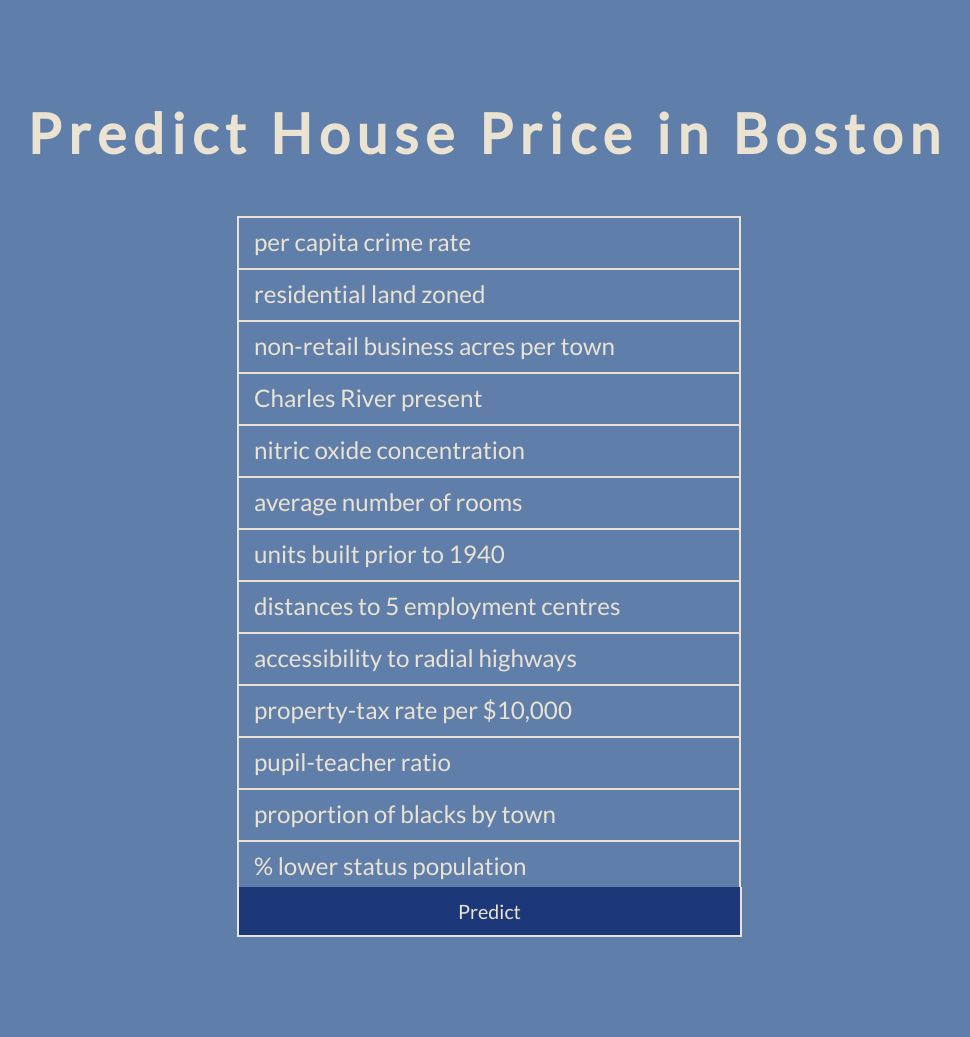
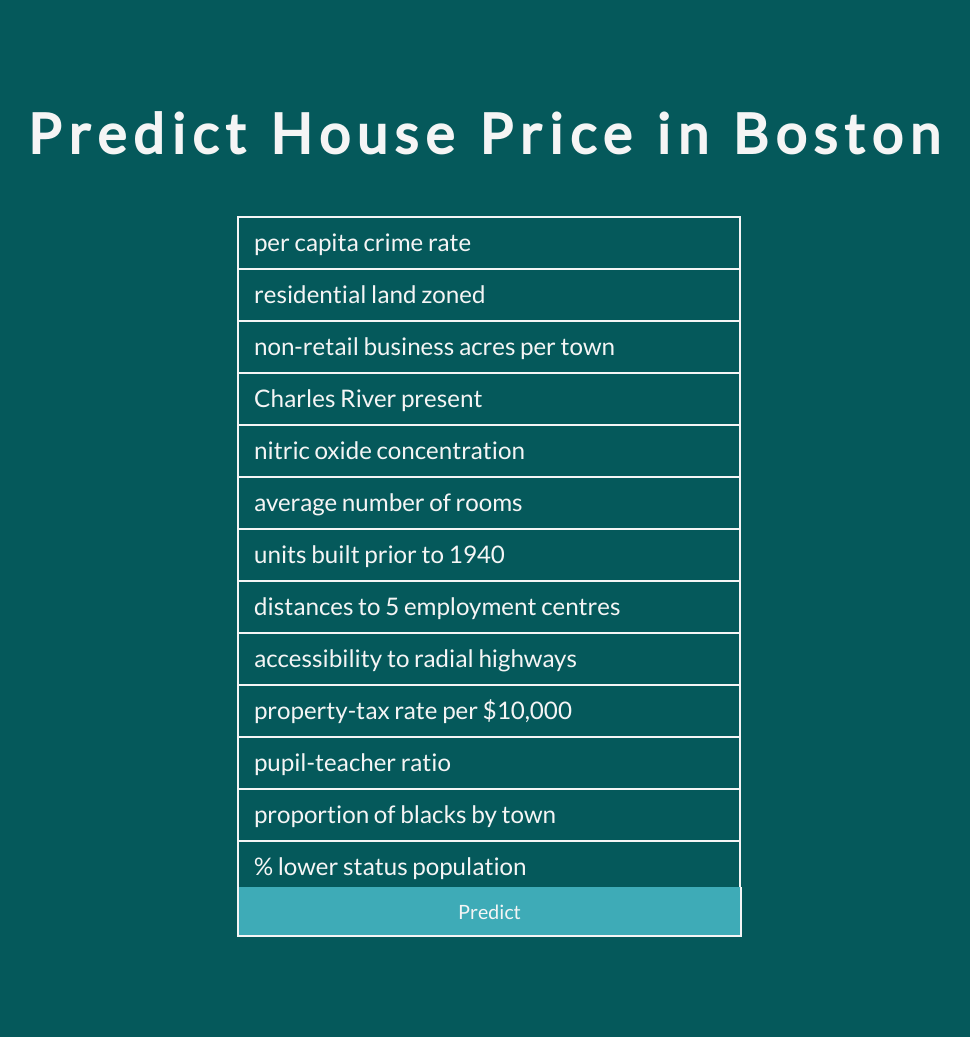
Before and after one commit to shiv0112/boston_random_forest, a Flask app: page / in a window 1280 px wide. Shown: the whole page, without its empty margins (153-1123 px from the left). Run offline with Flask 2, Linux system fonts and the light colour scheme.

Commit message:
site completed

```diff
--- a/static/style.css
+++ b/static/style.css
@@ -1,83 +1,83 @@
 @import url(https://fonts.googleapis.com/css?family=Lato:100,300,400);
 
 input::-webkit-input-placeholder, textarea::-webkit-input-placeholder {
-  color: #EAE3D2;
+  color: #F5F5F5;
   font-size: 1.23em;
 }
 
 input:focus::-webkit-input-placeholder, textarea:focus::-webkit-input-placeholder {
-  color: #EAE3D2;
+  color: #F5F5F5;
 }
 
 input::-moz-placeholder, textarea::-moz-placeholder {
-  color: #EAE3D2;
+  color: #F5F5F5;
   font-size: 1.23em;
 }
 
 input:focus::-moz-placeholder, textarea:focus::-moz-placeholder {
-  color: #EAE3D2;
+  color: #F5F5F5;
 }
 
 input::placeholder, textarea::placeholder {
-  color: #EAE3D2;
+  color: #F5F5F5;
   font-size: 1.23em;
 }
 
 input:focus::placeholder, textarea::focus:placeholder {
-  color: #EAE3D2;
+  color: #F5F5F5;
 }
 
 input::-ms-placeholder, textarea::-ms-placeholder {
-  color: #EAE3D2;
+  color: #F5F5F5;
   font-size: 1.23em;
 }
 
 input:focus::-ms-placeholder, textarea:focus::-ms-placeholder {
-  color: #EAE3D2;
+  color: #F5F5F5;
 }
 
 /* on hover placeholder */
 
 input:hover::-webkit-input-placeholder, textarea:hover::-webkit-input-placeholder {
-  color: #607EAA;
+  color: #05595B;
   font-size: 1.23em;
 }
 
 input:hover:focus::-webkit-input-placeholder, textarea:hover:focus::-webkit-input-placeholder {
-  color: #EAE3D2;
+  color: #F5F5F5;
 }
 
 input:hover::-moz-placeholder, textarea:hover::-moz-placeholder {
-  color: #607EAA;
+  color: #05595B;
   font-size: 1.23em;
 }
 
 input:hover:focus::-moz-placeholder, textarea:hover:focus::-moz-placeholder {
-  color: #EAE3D2;
+  color: #F5F5F5;
 }
 
 input:hover::placeholder, textarea:hover::placeholder {
-  color: #607EAA;
+  color: #05595B;
   font-size: 1.23em;
 }
 
 input:hover:focus::placeholder, textarea:hover:focus::placeholder {
-  color: #EAE3D2;
+  color: #F5F5F5;
 }
 
 input:hover::placeholder, textarea:hover::placeholder {
-  color: #607EAA;
+  color: #05595B;
   font-size: 1.23em;
 }
 
 input:hover:focus::-ms-placeholder, textarea:hover::focus:-ms-placeholder {
-  color: #EAE3D2;
+  color: #F5F5F5;
 }
 
 body {
   font-family: 'Lato', sans-serif;
-  background: #607EAA;
-  color: #EAE3D2;
+  background: #05595B;
+  color: #F5F5F5;
 }
 
 header {
@@ -103,9 +103,9 @@ input {
 
   background: transparent;
   outline: none;
-  color: #EAE3D2;
+  color: #F5F5F5;
 
-  border: solid 2.5px #EAE3D2;
+  border: solid 2.5px #F5F5F5;
   border-bottom: none;
 
   transition: all 0.3s ease-in-out;
@@ -115,8 +115,8 @@ input {
 }
 
 input:hover {
-  background: #EAE3D2;
-  color: #607EAA;
+  background: #F5F5F5;
+  color: #05595B;
 }
 
 textarea {
@@ -133,7 +133,7 @@ textarea {
   font-family: 'Lato', sans-serif;
   font-size: 1.23em;
 
-  border: solid 2.5px #EAE3D2;
+  border: solid 2.5px #F5F5F5;
 
   transition: all 0.3s ease-in-out;
   -webkit-transition: all 0.3s ease-in-out;
@@ -142,8 +142,8 @@ textarea {
 }
 
 textarea:hover {
-  background: #EAE3D2;
-  color: #607EAA;
+  background: #F5F5F5;
+  color: #05595B;
 }
 
 #submit {
@@ -154,15 +154,15 @@ textarea:hover {
 
   font-family: 'Lato', sans-serif;
   font-size: 1.23em;
-  background-color: #1C3879;
-  color: #EAE3D2;
+  background-color: #3eabb7;
+  color: #F5F5F5;
 
   outline:none;
   cursor: pointer;
-  border: solid 2.5px #EAE3D2;
+  border: solid 2.5px #F5F5F5;
   border-top: none;
 }
 
 #submit:hover {
-  background-color: #61027c;
+  background-color: #062C30;
 }
```
Also changed, not shown: static/final.css (+7 -7 lines), 1 other file.
